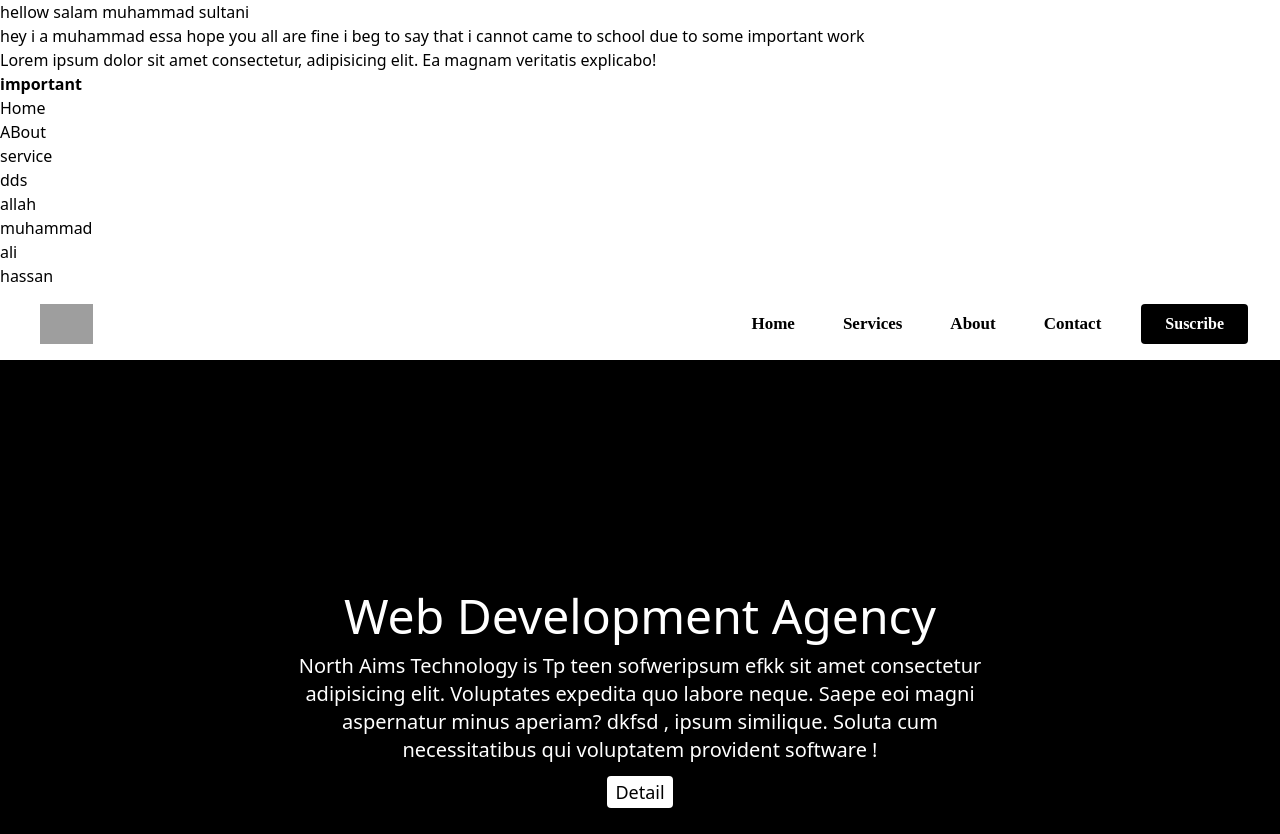
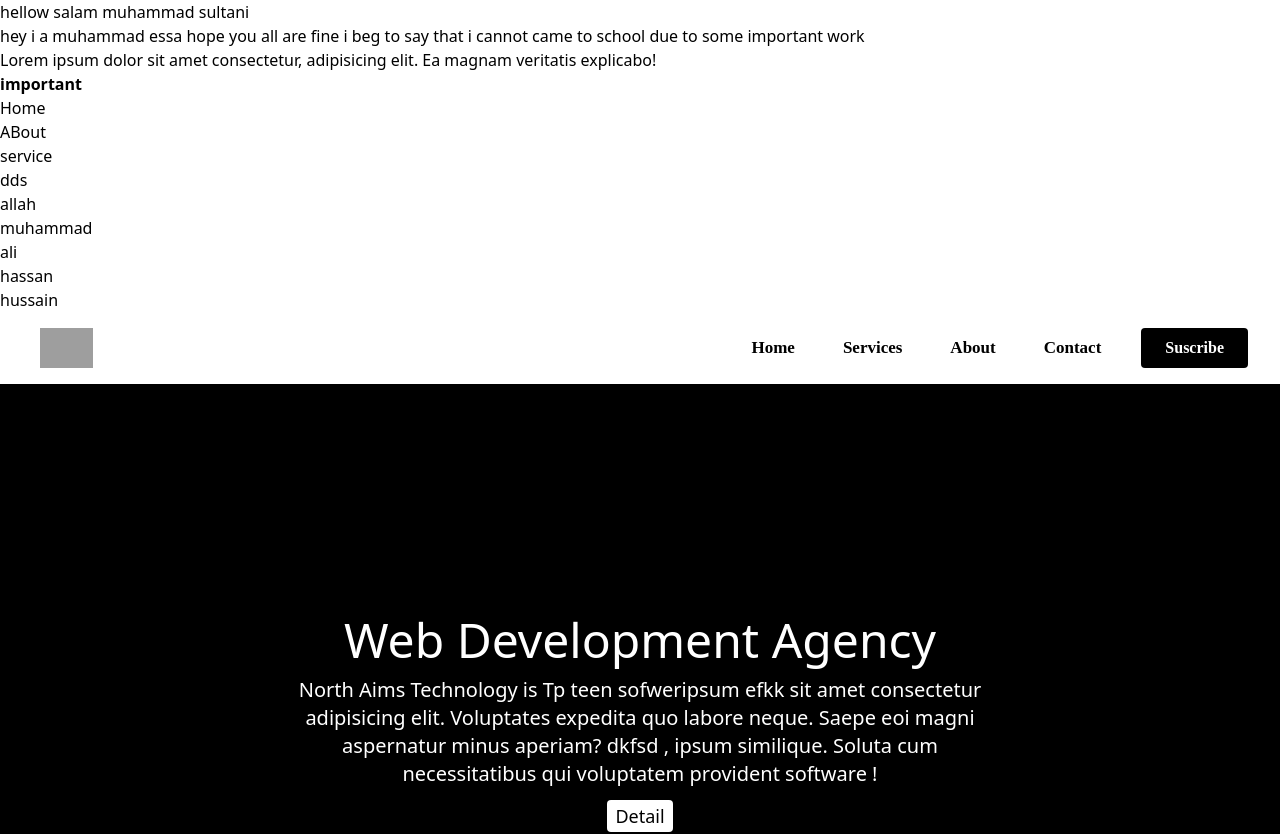
Before and after one commit to MuhammadEssa-514/Random-React-Pratice, a React (Create React App) app: page / in a window 1280 px wide. Shown: the top 834 px of the page. Built offline with nearby package versions, Linux system fonts and the light colour scheme; grey boxes are pictures that could not be loaded.

Commit message:
add menu 5

```diff
--- a/src/App.js
+++ b/src/App.js
@@ -20,6 +20,7 @@ function App() {
     <li>muhammad</li>
     <li>ali</li>
     <li>hassan</li>
+    <li>hussain</li>
   </ol>
 
 
```
